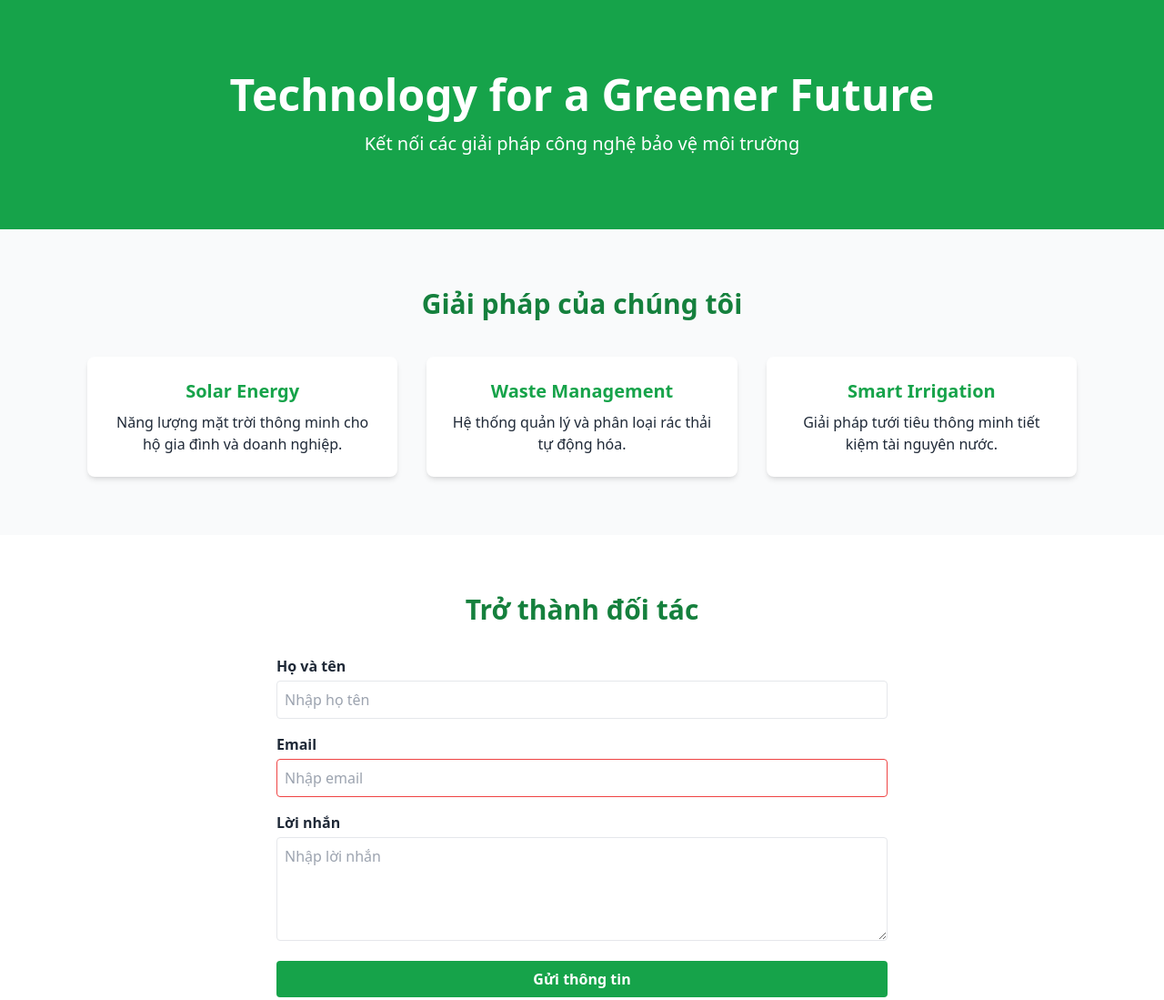
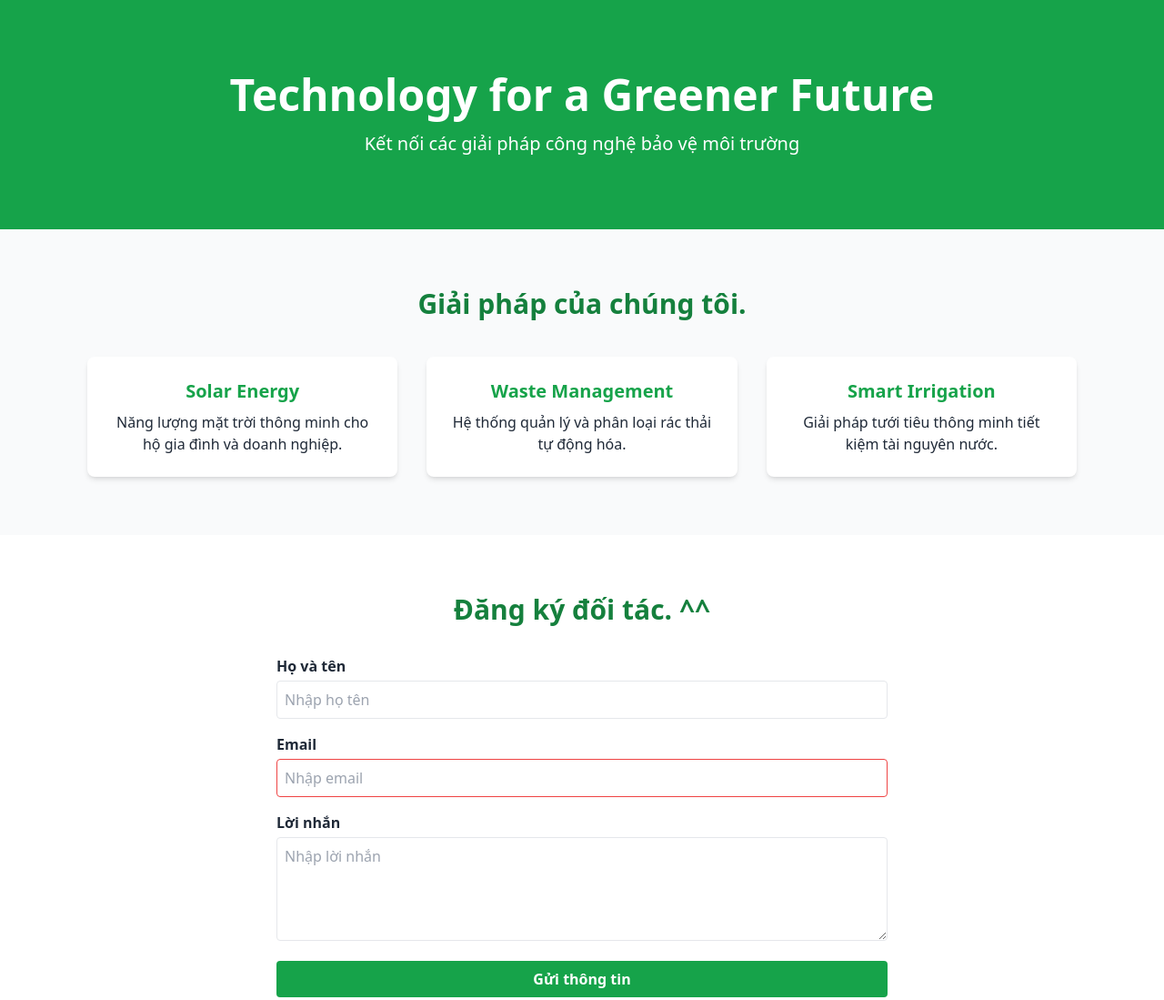
Before and after one commit to HaMyDuyen196585/GTH-Project-2026, a plain HTML site: page index.html in a window 1280 px wide. Shown: the whole page at 91% size. Drawn offline with nearby package versions, Linux system fonts and the light colour scheme.

Commit message:
GTH-12: Cap nhat text

```diff
--- a/index.html
+++ b/index.html
@@ -14,7 +14,7 @@
     </header>
 
     <section class="py-16 px-8 max-w-6xl mx-auto">
-        <h2 class="text-3xl font-bold text-center mb-10 text-green-700">Giải pháp của chúng tôi</h2>
+        <h2 class="text-3xl font-bold text-center mb-10 text-green-700">Giải pháp của chúng tôi.</h2>
         <div class="grid grid-cols-1 md:grid-cols-3 gap-8">
             <div class="bg-white p-6 rounded-lg shadow-md text-center">
                 <h3 class="text-xl font-bold mb-2 text-green-600">Solar Energy</h3>
@@ -33,7 +33,7 @@
 
     <section class="bg-white py-16 px-8">
         <div class="max-w-2xl mx-auto">
-            <h2 class="text-3xl font-bold text-center mb-8 text-green-700">Trở thành đối tác</h2>
+            <h2 class="text-3xl font-bold text-center mb-8 text-green-700">Đăng ký đối tác. ^^</h2>
             <form class="space-y-4">
                 <div>
                     <label class="block mb-1 font-semibold">Họ và tên</label>
```
